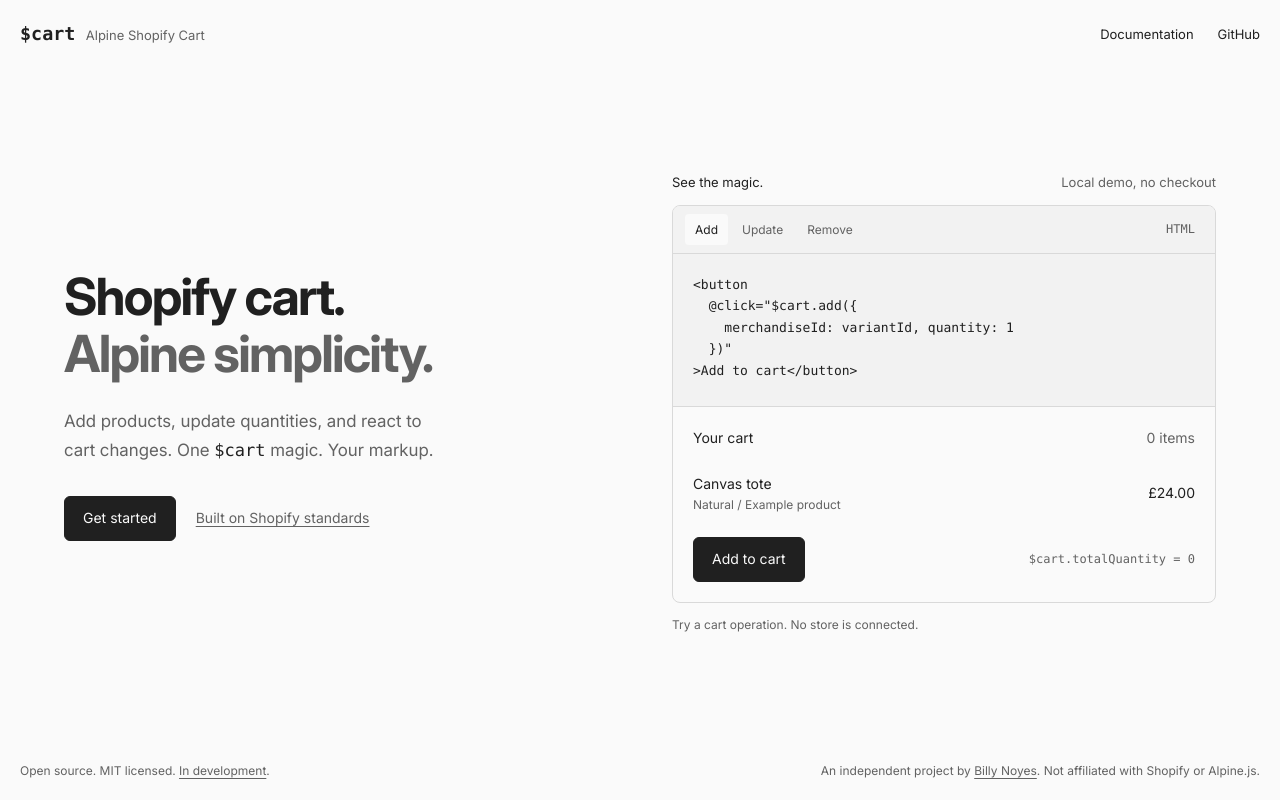
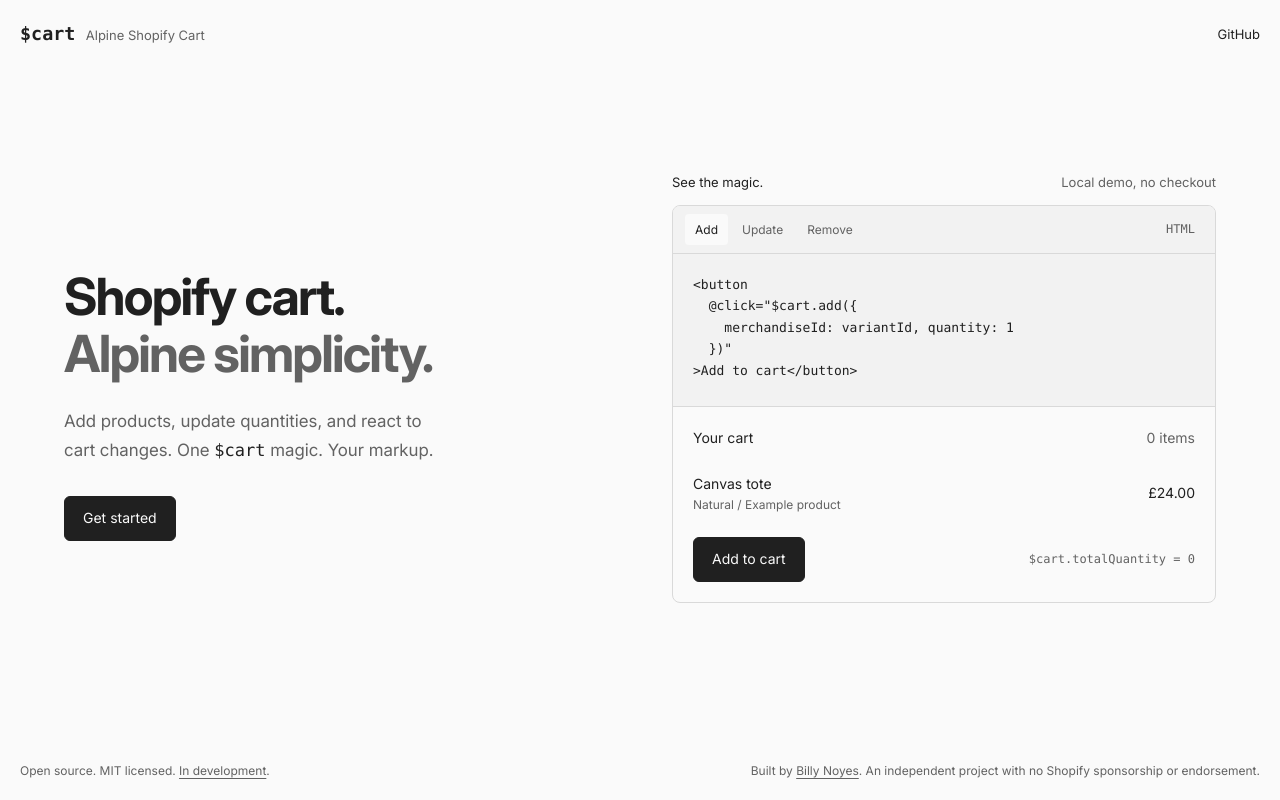
Before and after one commit to BillyNoyes/alpinejs-shopify-cart, a website built with Vite: page site/index.html in a window 1280 px wide. Built offline with nearby package versions, Linux system fonts and the light colour scheme.

Commit message:
Simplify site navigation and footer copy
Assisted-By: devx/01a80b4a-afc0-4fff-ab03-cfaf238bf0d9

```diff
--- a/site/docs/index.html
+++ b/site/docs/index.html
@@ -23,7 +23,7 @@
 <a href="#main" class="skip-link">Skip to content</a>
 <header class="site-header">
 <a href="../" class="wordmark" aria-label="Alpine Shopify Cart home"><code>$cart</code><span>Alpine Shopify Cart</span></a>
-<nav aria-label="Primary navigation"><a href="./" aria-current="page">Documentation</a><a href="https://github.com/BillyNoyes/alpinejs-shopify-cart">GitHub</a></nav>
+<nav aria-label="Primary navigation"><a href="https://github.com/BillyNoyes/alpinejs-shopify-cart">GitHub</a></nav>
 </header>
 <div class="docs-grid">
 <aside class="docs-sidebar">
@@ -161,7 +161,7 @@ cart.dispose()</code></pre>
 </article>
 </main>
 </div>
-<footer class="site-footer"><span>Alpine Shopify Cart. MIT licensed.</span><span>Built by <a href="https://billynoyes.co.uk/">Billy Noyes</a>. Not affiliated with Shopify or Alpine.js.</span></footer>
+<footer class="site-footer"><span>Alpine Shopify Cart. MIT licensed.</span><span>Built by <a href="https://billynoyes.co.uk/">Billy Noyes</a>. An independent project with no Shopify sponsorship or endorsement.</span></footer>
 </div>
 </body>
 </html>
--- a/site/index.html
+++ b/site/index.html
@@ -24,7 +24,6 @@
       <header class="site-header">
         <a href="./" class="wordmark" aria-label="Alpine Shopify Cart home"><code>$cart</code><span>Alpine Shopify Cart</span></a>
         <nav aria-label="Primary navigation">
-          <a href="./docs/">Documentation</a>
           <a href="https://github.com/BillyNoyes/alpinejs-shopify-cart">GitHub</a>
         </nav>
       </header>
@@ -34,8 +33,7 @@
             <h1 class="hero-title">Shopify cart.<span>Alpine simplicity.</span></h1>
             <p class="hero-intro">Add products, update quantities, and react to cart changes. One <code>$cart</code> magic. Your markup.</p>
             <div class="hero-actions">
-              <a href="./docs/#installation" class="button button-primary">Get started</a>
-              <a href="./docs/#events" class="quiet-link">Built on Shopify standards</a>
+              <a href="./docs/" class="button button-primary">Get started</a>
             </div>
           </div>
           <section class="demo" x-data="cartDemo" data-cart-demo aria-labelledby="demo-title">
@@ -66,14 +64,14 @@
                 </div>
               </div>
             </div>
-            <p class="demo-status" role="status" x-text="message">Try a cart operation. No store is connected.</p>
+            <p class="demo-status" role="status" x-text="message"></p>
             <noscript><p class="text-sm mt-2">Enable JavaScript for the demo. All documentation is available without it.</p></noscript>
           </section>
         </div>
       </main>
       <footer class="site-footer">
         <span>Open source. MIT licensed. <a href="./docs/#getting-started">In development</a>.</span>
-        <span>An independent project by <a href="https://billynoyes.co.uk/">Billy Noyes</a>. Not affiliated with Shopify or Alpine.js.</span>
+        <span>Built by <a href="https://billynoyes.co.uk/">Billy Noyes</a>. An independent project with no Shopify sponsorship or endorsement.</span>
       </footer>
     </div>
   </body>
--- a/site/src/demo.ts
+++ b/site/src/demo.ts
@@ -46,7 +46,7 @@ export function installDemo(Alpine: Alpine) {
 
   Alpine.data('cartDemo', () => ({
     action: 'add',
-    message: 'Try a cart operation. No store is connected.',
+    message: '',
     get snippet() {
       const snippets: Record<string, string> = {
         add: '<button\n  @click="$cart.add({\n    merchandiseId: variantId, quantity: 1\n  })"\n>Add to cart</button>',
--- a/site/tests/site.spec.ts
+++ b/site/tests/site.spec.ts
@@ -27,6 +27,22 @@ for (const colorScheme of ['light', 'dark'] as const) {
     });
   }
 }
+
+test('header, footer, and homepage links match the site copy', async ({ page }) => {
+  for (const route of ['./', './docs/']) {
+    await page.goto(route);
+    const navigation = page.getByRole('navigation', { name: 'Primary navigation' });
+    await expect(navigation.getByRole('link')).toHaveCount(1);
+    await expect(navigation.getByRole('link', { name: 'GitHub', exact: true })).toBeVisible();
+    await expect(page.locator('footer')).toContainText('Built by Billy Noyes. An independent project with no Shopify sponsorship or endorsement.');
+    await expect(page.locator('footer').getByRole('link', { name: 'Billy Noyes', exact: true })).toHaveAttribute('href', 'https://billynoyes.co.uk/');
+  }
+  await page.goto('./');
+  await expect(page.getByRole('button', { name: 'Add to cart', exact: true })).toBeEnabled();
+  await expect(page.getByRole('link', { name: 'Get started', exact: true })).toHaveAttribute('href', './docs/');
+  await expect(page.getByText('Built on Shopify standards', { exact: true })).toHaveCount(0);
+  await expect(page.locator('.demo-status')).toBeEmpty();
+});
 
 test('demo runs the real plugin with local data and never contacts a store', async ({ page }) => {
   const requests: string[] = [];
@@ -104,7 +120,7 @@ test('navigation works under the GitHub project prefix and without JavaScript',
   const page = await context.newPage();
   await page.goto('http://127.0.0.1:4175/alpinejs-shopify-cart/');
   await page.getByRole('link', { name: 'Get started', exact: true }).click();
-  await expect(page).toHaveURL(/\/alpinejs-shopify-cart\/docs\/#installation$/);
+  await expect(page).toHaveURL(/\/alpinejs-shopify-cart\/docs\/$/);
   await expect(page.locator('#installation')).toBeVisible();
   await expect(page.locator('.docs-nav').getByRole('link', { name: 'Errors & warnings' })).toBeVisible();
   await page.getByRole('link', { name: 'Alpine Shopify Cart home' }).click();
```
